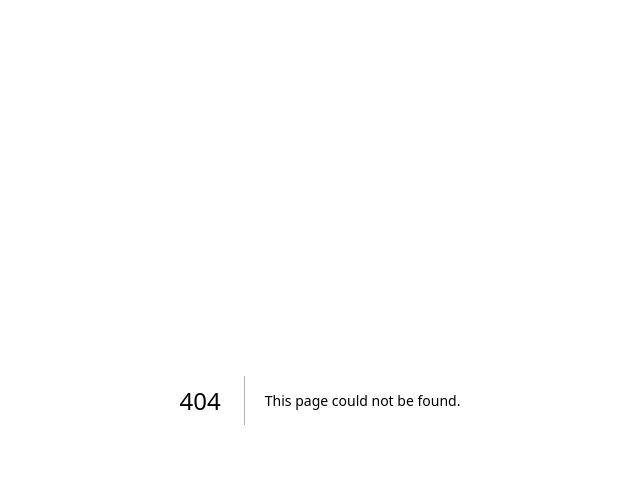
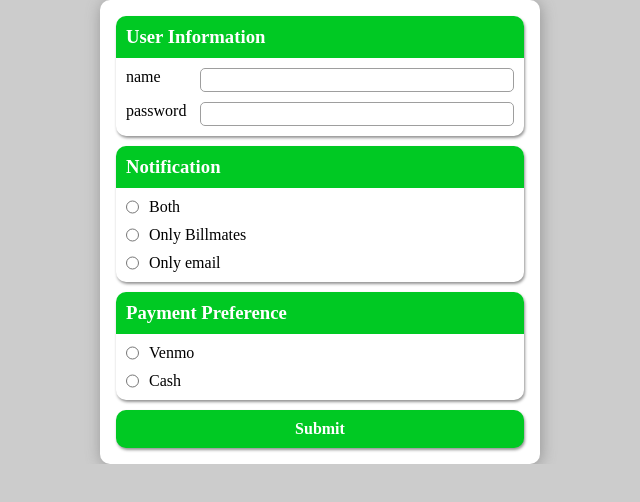
Before and after one commit to BillMates-CS307/BillMates-frontend, a Next.js app: page /Settings in a window 1280 px wide. Before the commit this address had no page. Shown: the top 502 px of the page, without its empty margins (320-960 px from the left). Built offline with nearby package versions, Linux system fonts and the light colour scheme.

Commit message:
ADD basic css for Settings

```diff
--- a/package.json
+++ b/package.json
@@ -9,9 +9,12 @@
     "lint": "next lint"
   },
   "dependencies": {
+    "@emotion/react": "^11.10.6",
+    "@emotion/styled": "^11.10.6",
     "@next/font": "13.1.6",
     "eslint": "8.34.0",
     "eslint-config-next": "13.1.6",
+    "lodash": "^4.17.21",
     "next": "13.1.6",
     "react": "18.2.0",
     "react-dom": "18.2.0"
--- /dev/null
+++ b/pages/Settings/__components__/Notification.jsx
@@ -0,0 +1,83 @@
+import React from "react";
+import { useState } from "react";
+import styled from "@emotion/styled";
+import { css } from "@emotion/react";
+
+export default function Notification() {
+  const [notification, setNotification] = useState("both");
+  return (
+    <NotificationWrapper>
+      <NotificationTitleWrapper>
+        <NotificationTitle>Notification</NotificationTitle>
+      </NotificationTitleWrapper>
+
+      <NotificationButtonWrapper>
+        <NotificationRadioButton
+          type="radio"
+          name="noti"
+          value="both"
+          onChange={(e) => setNotification(e.target.value)}
+        />
+        <NotificationButtonLabel>Both</NotificationButtonLabel>
+      </NotificationButtonWrapper>
+      <NotificationButtonWrapper>
+        <NotificationRadioButton
+          type="radio"
+          name="noti"
+          value="onlyBillmates"
+          onChange={(e) => setNotification(e.target.value)}
+        />
+        <NotificationButtonLabel>Only Billmates</NotificationButtonLabel>
+      </NotificationButtonWrapper>
+      <NotificationButtonWrapper>
+        <NotificationRadioButton
+          type="radio"
+          name="noti"
+          value="onlyEmail"
+          onChange={(e) => setNotification(e.target.value)}
+        />
+        <NotificationButtonLabel>Only email</NotificationButtonLabel>
+      </NotificationButtonWrapper>
+    </NotificationWrapper>
+  );
+}
+
+const NotificationWrapper = styled.div`
+  display: flex;
+  flex-direction: column;
+  justify-content: space-between;
+  align-items: center;
+  margin-top: 10px;
+  padding-bottom: 10px;
+  border-radius: 10px;
+  box-shadow: 1px 2px 3px 0 #949494;
+  color: black;
+  overflow: hidden;
+`;
+
+const NotificationTitleWrapper = styled.div`
+  padding: 10px;
+  width: 100%;
+  background: #00c923;
+  color: white;
+`;
+
+const NotificationTitle = styled.h3``;
+
+const NotificationButtonWrapper = styled.div`
+  display: flex;
+  flex-direction: row;
+  margin-top: 10px;
+  padding: 0 10px 0 10px;
+  width: 100%;
+`;
+
+const NotificationButtonLabel = styled.div`
+  margin-left: 10px;
+`;
+
+const NotificationRadioButton = styled.input`
+  font-size: 15px;
+  line-height: 26px;
+  font-weight: bold;
+`;
--- /dev/null
+++ b/pages/Settings/__components__/PaymentPreference.jsx
@@ -0,0 +1,73 @@
+import React from "react";
+import { useState } from "react";
+import styled from "@emotion/styled";
+
+export default function PaymentPreference() {
+  // TODO: should be saved on local storage
+  const [paymentPref, setPaymentPref] = useState("cash");
+  return (
+    <PaymentPreferenceWrapper>
+      <PaymentPreferenceTitleWrapper>
+        <PaymentPreferenceTitle>Payment Preference</PaymentPreferenceTitle>
+      </PaymentPreferenceTitleWrapper>
+      <PaymentPreferenceRadioButtonWrapper>
+        <PaymentPreferenceRadioButton
+          type="radio"
+          name="payment"
+          value="venmo"
+          onChange={(e) => setPaymentPref(e.target.value)}
+        />
+        <PaymentPreferenceButtonLabel>Venmo</PaymentPreferenceButtonLabel>
+      </PaymentPreferenceRadioButtonWrapper>
+      <PaymentPreferenceRadioButtonWrapper>
+        <PaymentPreferenceRadioButton
+          type="radio"
+          name="payment"
+          value="cash"
+          onChange={(e) => setPaymentPref(e.target.value)}
+        />
+        <PaymentPreferenceButtonLabel>Cash</PaymentPreferenceButtonLabel>
+      </PaymentPreferenceRadioButtonWrapper>
+    </PaymentPreferenceWrapper>
+  );
+}
+
+const PaymentPreferenceWrapper = styled.div`
+  display: flex;
+  flex-direction: column;
+  justify-content: space-between;
+  align-items: center;
+  margin-top: 10px;
+  padding-bottom: 10px;
+  border-radius: 10px;
+  box-shadow: 1px 2px 3px 0 #949494;
+  color: black;
+  overflow: hidden;
+`;
+
+const PaymentPreferenceTitleWrapper = styled.div`
+  padding: 10px;
+  width: 100%;
+  background: #00c923;
+  color: white;
+`;
+
+const PaymentPreferenceTitle = styled.h3``;
+
+const PaymentPreferenceRadioButtonWrapper = styled.div`
+  display: flex;
+  flex-direction: row;
+  margin-top: 10px;
+  padding: 0 10px 0 10px;
+  width: 100%;
+`;
+
+const PaymentPreferenceButtonLabel = styled.div`
+  margin-left: 10px;
+`;
+
+const PaymentPreferenceRadioButton = styled.input`
+  font-size: 15px;
+  line-height: 26px;
+  font-weight: bold;
+`;
--- /dev/null
+++ b/pages/Settings/__components__/SubmitButton.jsx
@@ -0,0 +1,31 @@
+import React from "react";
+
+import styled from "@emotion/styled";
+
+export default function SubmitButton() {
+  return <SubmitButtonWrapper>Submit</SubmitButtonWrapper>;
+}
+
+const UserInformationWrapper = styled.div`
+  display: flex;
+  flex-direction: column;
+  justify-content: space-between;
+  align-items: center;
+  padding-bottom: 10px;
+  border-radius: 10px;
+  box-shadow: 1px 2px 3px 0 #949494;
+  color: black;
+  overflow: hidden;
+`;
+
+const SubmitButtonWrapper = styled.div`
+  text-align: center;
+  margin-top: 10px;
+  padding: 10px;
+  width: 100%;
+  border-radius: 10px;
+  box-shadow: 1px 2px 3px 0 #949494;
+  background: #00c923;
+  color: white;
+  font-weight: bold;
+`;
--- /dev/null
+++ b/pages/Settings/__components__/UserInformation.jsx
@@ -0,0 +1,87 @@
+import React from "react";
+import { useState } from "react";
+import styled from "@emotion/styled";
+
+export default function UserInformation() {
+  const [name, setName] = useState("");
+  const [password, setPassword] = useState("");
+  return (
+    <UserInformationWrapper>
+      <UserInformationTitleWrapper>
+        <UserInformationTitle>User Information</UserInformationTitle>
+      </UserInformationTitleWrapper>
+
+      <UserInformationInputWrapper>
+        <UserInformationInputLabel>name</UserInformationInputLabel>
+        <UserInformationInput
+          type="text"
+          name="name"
+          required
+          minlength="1"
+          maxlength="20"
+        />
+      </UserInformationInputWrapper>
+      <UserInformationInputWrapper>
+        <UserInformationInputLabel>password</UserInformationInputLabel>
+        <UserInformationInput
+          type="text"
+          name="password"
+          required
+          minlength="1"
+          maxlength="20"
+        />
+      </UserInformationInputWrapper>
+    </UserInformationWrapper>
+  );
+}
+
+const UserInformationWrapper = styled.div`
+  display: flex;
+  flex-direction: column;
+  justify-content: space-between;
+  align-items: center;
+  padding-bottom: 10px;
+  border-radius: 10px;
+  box-shadow: 1px 2px 3px 0 #949494;
+  color: black;
+  overflow: hidden;
+`;
+
+const UserInformationTitleWrapper = styled.div`
+  padding: 10px;
+  width: 100%;
+  background: #00c923;
+  color: white;
+`;
+
+const UserInformationTitle = styled.h3``;
+
+const UserInformationInputWrapper = styled.div`
+  display: flex;
+  flex-direction: row;
+  justify-content: space-between;
+  margin-top: 10px;
+  padding: 0 10px 0 10px;
+  width: 100%;
+`;
+
+const UserInformationInputLabel = styled.div``;
+
+const UserInformationInput = styled.input`
+  height: 1.5rem;
+  margin-left: 10px;
+  padding: 3px 5px;
+  padding-right: 1.5rem;
+  width: 100%;
+  max-width: 314px;
+  border-radius: 5px;
+  border: 1px solid #9e9e9e;
+
+  :focus {
+    outline: 1px solid #00c923;
+  }
+
+  :active {
+    border: 1px solid #ff0101;
+  }
+`;
--- /dev/null
+++ b/pages/Settings/index.jsx
@@ -0,0 +1,30 @@
+import React from "react";
+import styled from "@emotion/styled";
+import UserInformation from "./__components__/UserInformation";
+import Notification from "./__components__/Notification";
+import PaymentPreference from "./__components__/PaymentPreference";
+import SubmitButton from "./__components__/SubmitButton";
+
+export default function Settings() {
+  return (
+    <SettingsWrapper>
+      <SettingsForm>
+        <UserInformation />
+        <Notification />
+        <PaymentPreference />
+        <SubmitButton />
+      </SettingsForm>
+    </SettingsWrapper>
+  );
+}
+
+const SettingsWrapper = styled.div`
+  max-width: 440px;
+  margin: 0 auto;
+  padding: 1rem;
+  border-radius: 10px;
+  box-shadow: 1px 2px 15px 0 #949494;
+  background: #fff;
+`;
+
+const SettingsForm = styled.form``;
```
Also changed, not shown: pages/Forms/register_form.js (+57 -48 lines), 1 other file (tests, documents, lock files or other folders).
